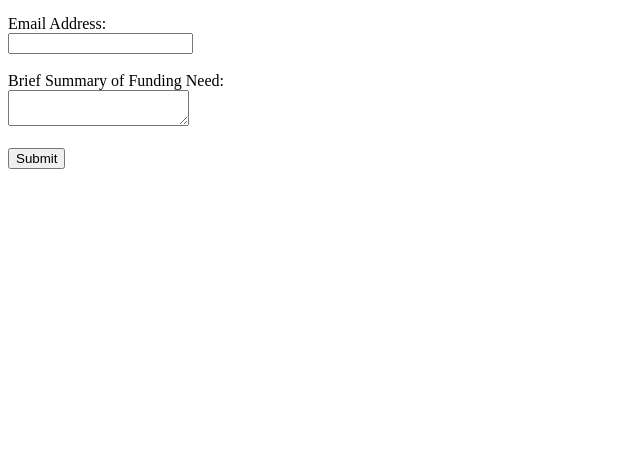
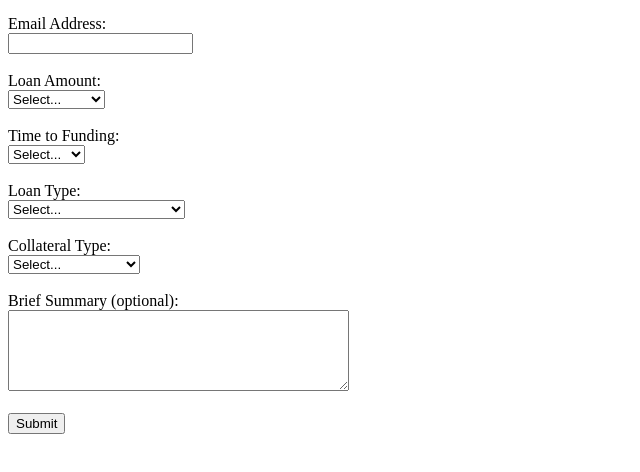
Before and after one commit to rolandsuccessfunding/success-funding-site, a plain HTML site: page registration_email_redirect.html in a window 1280 px wide. Shown: the part 122-594 px from the top of the page, without its empty margins (0-640 px from the left). Drawn offline with Linux system fonts and the light colour scheme.

Commit message:
Add files via upload

```diff
--- a/registration_email_redirect.html
+++ b/registration_email_redirect.html
@@ -1,20 +1,80 @@
 <!--
   File: registration_email_redirect.html
-  Last Updated: 2025-05-12 04:01 UTC
-  Description: Handles client registration form submission via FormSubmit
+  Last Updated: 2025-05-12 04:18 UTC
+  Description: Registration form with FormSubmit, dropdowns, and client ID
 -->
 <!DOCTYPE html>
 <html lang="en">
 <head>
   <meta charset="UTF-8">
   <title>Client Registration</title>
+  <script>
+    window.onload = function () {
+      const id = "CLT-" + Math.floor(1000000 + Math.random() * 9000000);
+      document.getElementById("client_id").value = id;
+    };
+  </script>
 </head>
 <body>
   <h1>Client Registration</h1>
   <form action="https://formsubmit.co/roland@success-funding.com" method="POST">
+    <input type="hidden" id="client_id" name="client_id">
+
     <label>Full Name:<br><input type="text" name="name" required></label><br><br>
+
     <label>Email Address:<br><input type="email" name="email" required></label><br><br>
-    <label>Brief Summary of Funding Need:<br><textarea name="message" required></textarea></label><br><br>
+
+    <label>Loan Amount:<br>
+      <select name="loan_amount" required>
+        <option value="">Select...</option>
+        <option>$30,000</option>
+        <option>$50,000</option>
+        <option>$100,000</option>
+        <option>$250,000</option>
+        <option>$500,000</option>
+        <option>$1,000,000</option>
+        <option>$2,000,000</option>
+        <option>$5,000,000</option>
+        <option>$10,000,000</option>
+        <option>$12,000,000</option>
+      </select>
+    </label><br><br>
+
+    <label>Time to Funding:<br>
+      <select name="funding_timeline" required>
+        <option value="">Select...</option>
+        <option>7 days</option>
+        <option>30 days</option>
+        <option>60 days</option>
+        <option>90 days</option>
+        <option>6 months</option>
+        <option>1 year</option>
+      </select>
+    </label><br><br>
+
+    <label>Loan Type:<br>
+      <select name="loan_type" required>
+        <option value="">Select...</option>
+        <option>Business Lines of Credit</option>
+        <option>Business with Real Estate</option>
+        <option>Ground Up</option>
+        <option>SBA</option>
+        <option>Term Loans</option>
+      </select>
+    </label><br><br>
+
+    <label>Collateral Type:<br>
+      <select name="collateral_type" required>
+        <option value="">Select...</option>
+        <option>Collateralized</option>
+        <option>Non-Collateralized</option>
+      </select>
+    </label><br><br>
+
+    <label>Brief Summary (optional):<br>
+      <textarea name="message" rows="5" cols="40"></textarea>
+    </label><br><br>
+
     <input type="hidden" name="_next" value="https://rolandsuccessfunding.github.io/success-funding-site/thank_you.html">
     <input type="hidden" name="_captcha" value="false">
     <button type="submit">Submit</button>
```
Also changed, not shown: index.html (+2 -2 lines), thank_you.html (+2 -2 lines).
